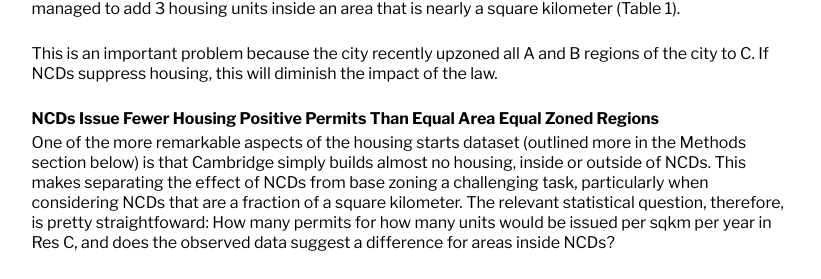
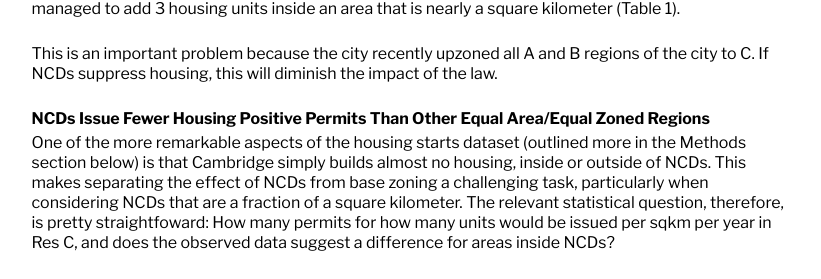
Before and after one commit to dan-sprague/dan-sprague.github.io, a Jekyll site: the page built from _posts/2025-03-30-ncd.markdown, in a window 1280 px wide and 900 px high, scrolled down 1999 px. Shown: the part 151-430 px from the top of the window, without its empty margins (221-1042 px from the left). Built offline with Jekyll 4.4.1, drawn with Linux system fonts in a browser that asks for light colours.

```diff
--- a/_posts/2025-03-30-ncd.markdown
+++ b/_posts/2025-03-30-ncd.markdown
@@ -86,7 +86,7 @@
 
 This is an important problem because the city recently upzoned all A and B regions of the city to C. If NCDs suppress housing, this will diminish the impact of the law.<br><br>
 
-#### NCDs Issue Fewer Housing Positive Permits Than Equal Area Equal Zoned Regions
+#### NCDs Issue Fewer Housing Positive Permits Than Other Equal Area/Equal Zoned Regions
 One of the more remarkable aspects of the housing starts dataset (outlined more in the Methods section below) is that Cambridge simply builds almost no housing, inside or outside of NCDs. This makes separating the effect of NCDs from base zoning a challenging task, particularly when considering NCDs that are a fraction of a square kilometer. The relevant statistical question, therefore, is pretty straightfoward: How many permits for how many units would be issued per sqkm per year in Res C, and does the observed data suggest a difference for areas inside NCDs?<br><br>
 <div style="float: left; margin-right: 15px; margin-bottom: 15px; width: 500px;">
   <img src="/assets/images/permits.png" alt="Permit probability by zone" width="100%"/>
```
Also changed, not shown: 2 other files.
